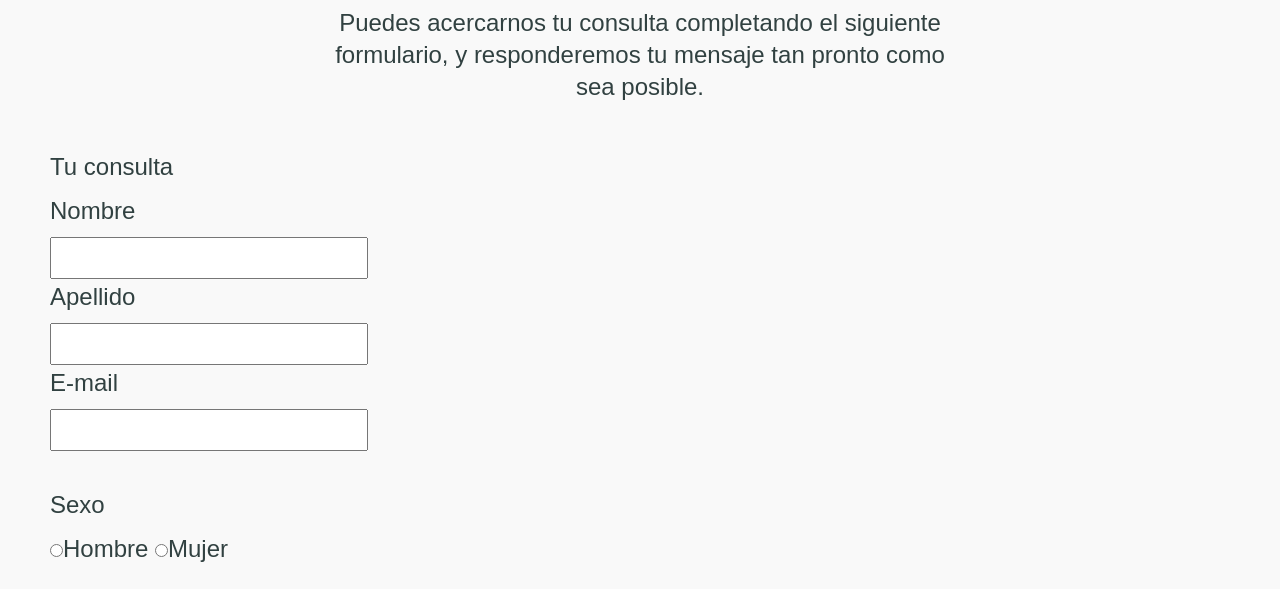
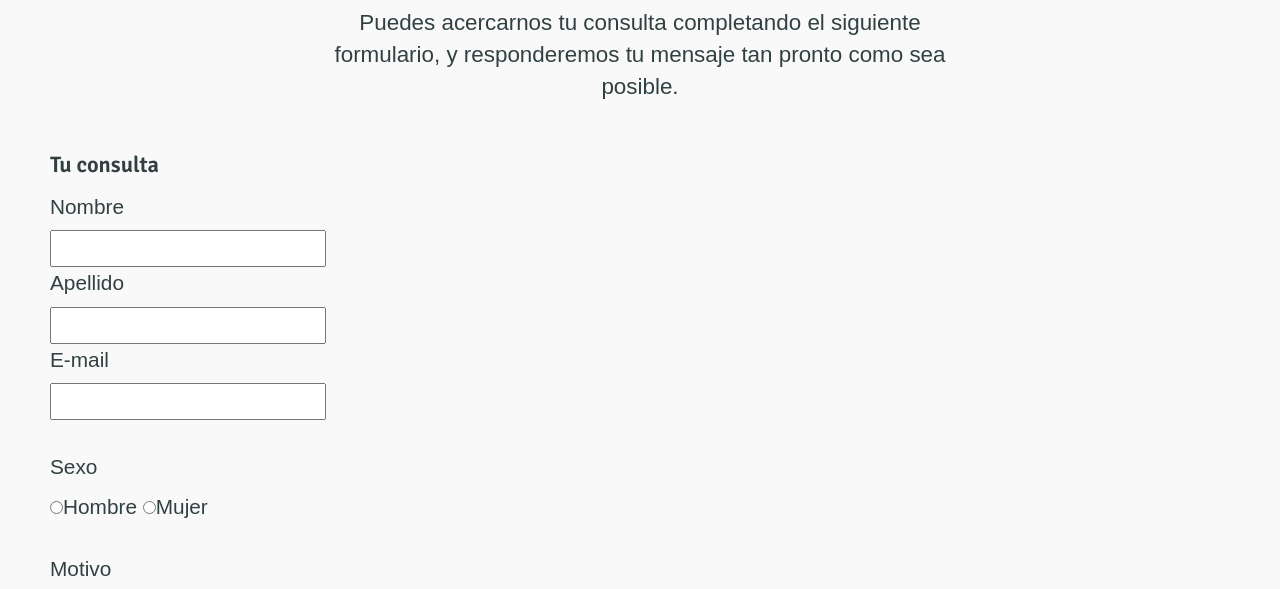
Before and after one commit to jazmindracsoria/viveromume, a plain HTML site: page contacto.html in a window 1280 px wide. Shown: the part 211-800 px from the top of the page. Drawn offline with nearby package versions, Linux system fonts and the light colour scheme.

Commit message:
cambios sass y css

```diff
--- a/css/estilo_propio.css
+++ b/css/estilo_propio.css
@@ -256,13 +256,6 @@ nav ul li:hover {
 }
 
 
-/*formulario*/
-
-form {
-    font-family: 'Open_sans', Arial, sans-serif;
-    font-size: 1.5rem;
-    color: #314141;
-}
 
 /*tabla*/
 
--- a/sass/scss/_global.scss
+++ b/sass/scss/_global.scss
@@ -210,7 +210,20 @@ section ul {
     }
 }
 
-/*aniamciones*/
+/*formulario*/
+
+form {
+    font-family: $secondary-font;
+    font-size: $third-type-size;
+    color: $font-color-text;
+
+    legend{
+        font-family: $primary-font;
+        font-size: $second-type-size;
+    }
+}
+
+/*animaciones*/
 
 .uno {
     animation-name: anima2;
--- a/sass/scss/_variables.scss
+++ b/sass/scss/_variables.scss
@@ -6,7 +6,7 @@ $secondary-font: 'Open_sans', Arial, sans-serif;
 /*typo sizes*/
 $type-size: 2.2rem;
 $first-type-size: 2rem;
-$second-type-size: 1.5rem;
+$second-type-size: 1.4rem;
 $third-type-size: 1.3rem;
 $fourth-type-size: 1.2rem;
 $fifth-type-size:1.1rem;
```
Also changed, not shown: sass/css/main.css.
